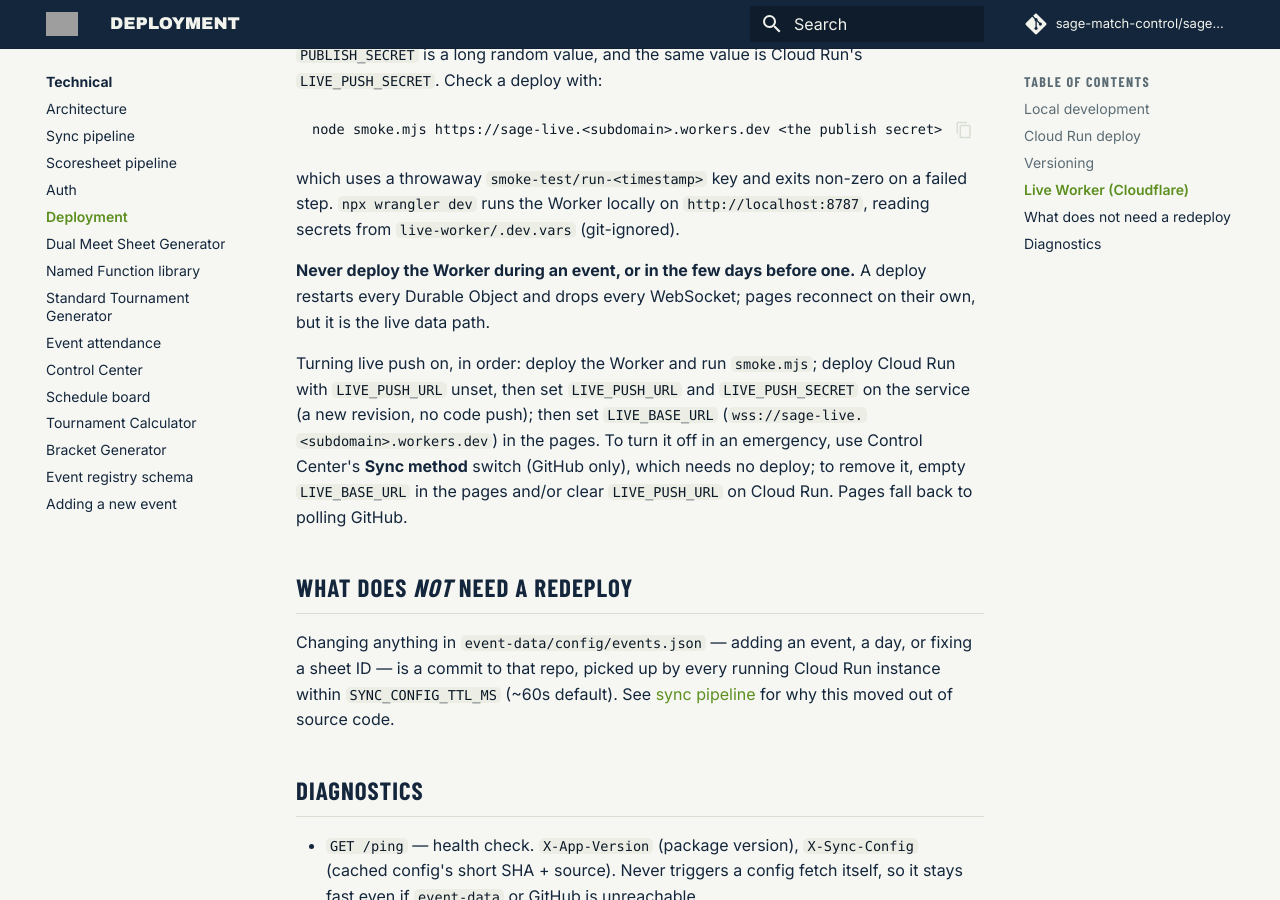
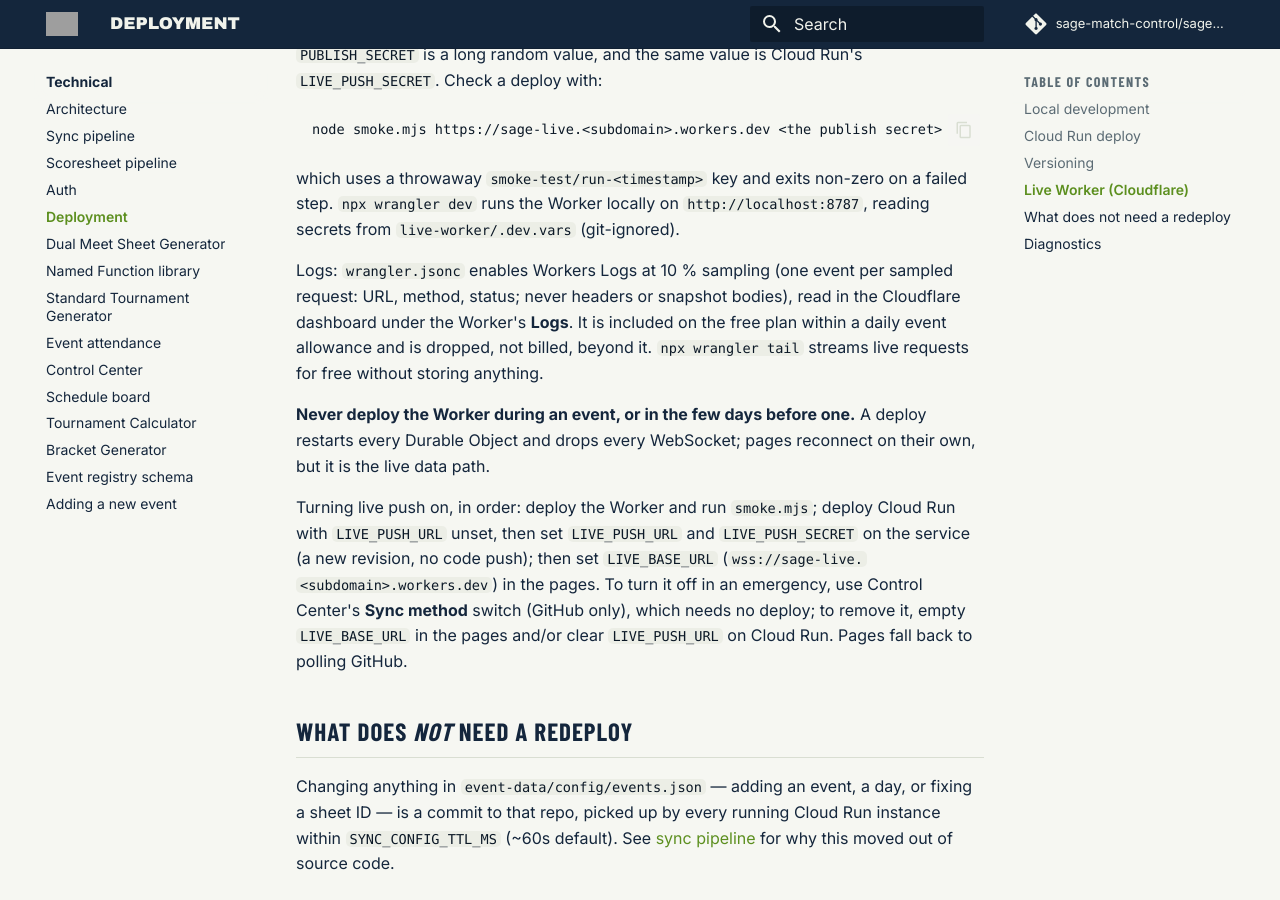
Before and after one commit to sage-match-control/sage-docs, an MkDocs documentation site: the page built from docs/technical/deployment.md, in a window 1280 px wide and 900 px high, scrolled down 1902 px. Built offline with MkDocs 1.6.1 and Material for MkDocs 9.7.7, drawn with Linux system fonts in a browser that asks for light colours; comment, search, counter and statistics services are not loaded.

Commit message:
Docs: Worker logs note in the deployment page
Co-Authored-By: Claude Sonnet 5.5 <noreply@anthropic.com>

```diff
--- a/docs/technical/deployment.md
+++ b/docs/technical/deployment.md
@@ -93,6 +93,12 @@ failed step. `npx wrangler dev` runs the Worker locally on
 `http://localhost:8787`, reading secrets from `live-worker/.dev.vars`
 (git-ignored).
 
+Logs: `wrangler.jsonc` enables Workers Logs at 10 % sampling (one event per
+sampled request: URL, method, status; never headers or snapshot bodies), read in
+the Cloudflare dashboard under the Worker's **Logs**. It is included on the free
+plan within a daily event allowance and is dropped, not billed, beyond it.
+`npx wrangler tail` streams live requests for free without storing anything.
+
 **Never deploy the Worker during an event, or in the few days before one.** A
 deploy restarts every Durable Object and drops every WebSocket; pages
 reconnect on their own, but it is the live data path.
```
